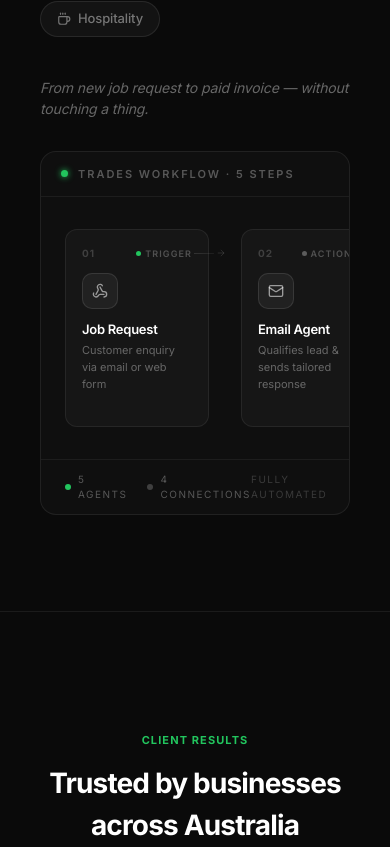
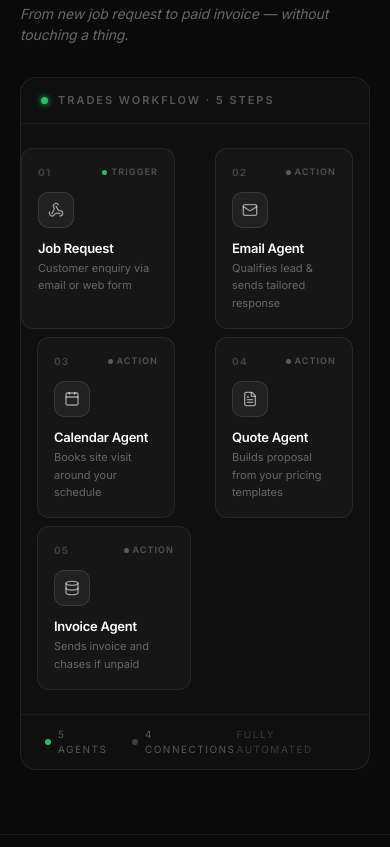
Before and after one commit to Ansh0928/hour-glass-ai-redesign, a Next.js app: page / in a window 390 px wide. Shown: the part 5217-6064 px from the top of the page. Built offline with nearby package versions, Linux system fonts and the light colour scheme; a web font is replaced by a local one.

Commit message:
fix(mobile): IndustryWorkflow 2-col grid, reduce page-shell-hero padding, hide connectors on mobile

```diff
--- a/src/app/globals.css
+++ b/src/app/globals.css
@@ -164,7 +164,7 @@ body {
 /* ─── Page shell hero ─── */
 .page-shell-hero {
   background: var(--hero-bg);
-  padding: 160px 40px 80px;
+  padding: 120px 40px 80px;
   border-bottom: 1px solid rgba(255, 255, 255, 0.07);
 }
 
@@ -455,7 +455,7 @@ body {
 
 @media (max-width: 767px) {
   .page-shell-hero {
-    padding: 120px 20px 60px;
+    padding: 96px 20px 60px;
   }
 
   .results-stats-grid {
--- a/src/components/ui/industry-workflow.tsx
+++ b/src/components/ui/industry-workflow.tsx
@@ -278,7 +278,7 @@ export function IndustryWorkflow() {
       style={{
         background: "var(--black)",
         borderBottom: "1px solid rgba(255,255,255,0.07)",
-        padding: "96px 40px",
+        padding: isMobile ? "64px 20px" : "96px 40px",
       }}
     >
       <div style={{ maxWidth: 1100, margin: "0 auto" }}>
@@ -465,10 +465,7 @@ export function IndustryWorkflow() {
           {/* Steps */}
           <div
             style={{
-              padding: "32px 24px",
-              overflowX: isMobile ? "auto" : "visible",
-              WebkitOverflowScrolling:
-                "touch" as React.CSSProperties["WebkitOverflowScrolling"],
+              padding: isMobile ? "24px 0" : "32px 24px",
             }}
           >
             <AnimatePresence mode="wait">
@@ -481,9 +478,9 @@ export function IndustryWorkflow() {
                 style={{
                   display: "grid",
                   gridTemplateColumns: isMobile
-                    ? `repeat(${industry.steps.length}, minmax(160px, 1fr))`
+                    ? "repeat(2, 1fr)"
                     : `repeat(${industry.steps.length}, 1fr)`,
-                  gap: 0,
+                  gap: isMobile ? 8 : 0,
                   position: "relative",
                 }}
               >
@@ -502,8 +499,8 @@ export function IndustryWorkflow() {
                         paddingLeft: i === 0 ? 0 : 16,
                       }}
                     >
-                      {/* Connector line between steps */}
-                      {!isLast && (
+                      {/* Connector line between steps — desktop only */}
+                      {!isLast && !isMobile && (
                         <div
                           aria-hidden="true"
                           style={{
```
